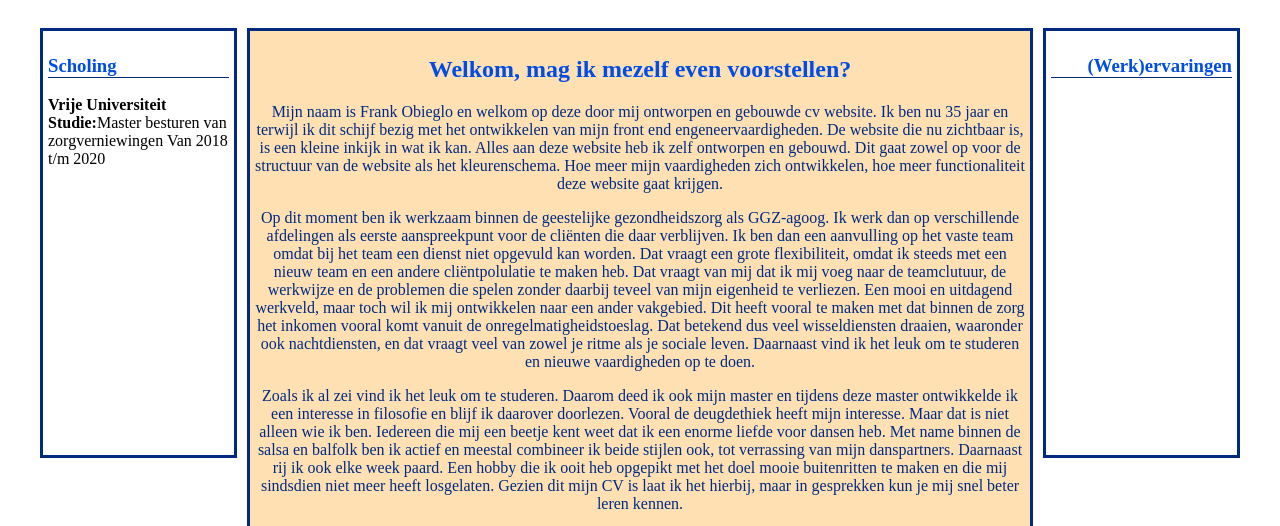
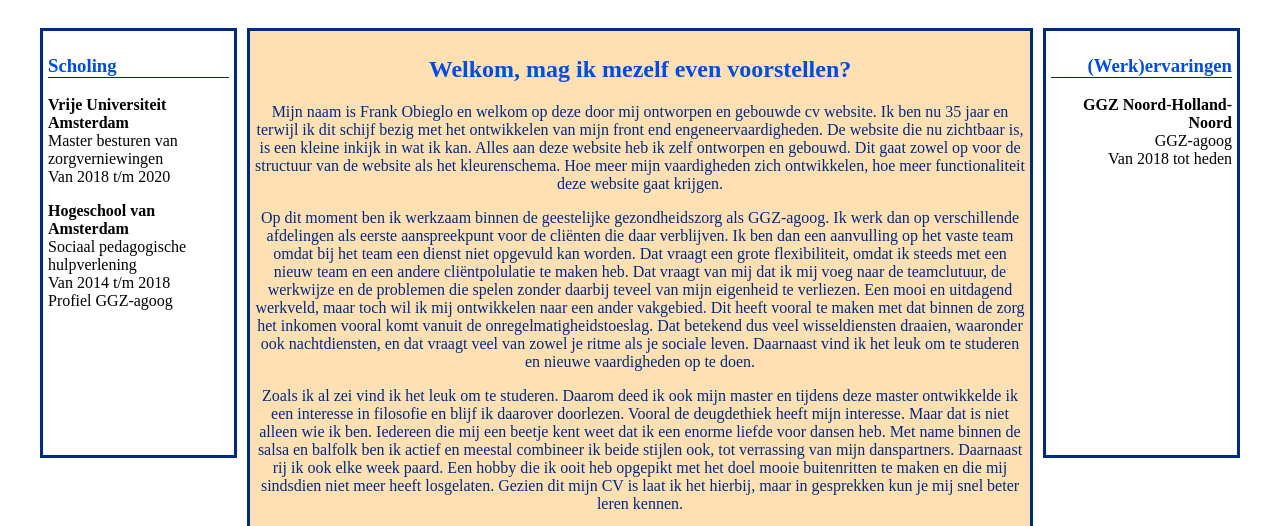
Before and after one commit to Tuanur01/CVone, a plain HTML site: page index.html in a window 1280 px wide. Shown: the part 207-733 px from the top of the page. Drawn offline with Linux system fonts and the light colour scheme.

Commit message:
Info bijgewerkt

```diff
--- a/index.html
+++ b/index.html
@@ -31,9 +31,14 @@
             <section class="grid1">
                 <section class="education">
                     <h3>Scholing</h3>
-                    <p><strong>Vrije Universiteit</strong><br>
-                        <strong>Studie:</strong>Master besturen van zorgverniewingen
+                    <p><strong>Vrije Universiteit Amsterdam</strong><br>
+                        Master besturen van zorgverniewingen<br>
                         Van 2018 t/m 2020
+                    </p>
+                    <p><strong>Hogeschool van Amsterdam</strong><br>
+                        Sociaal pedagogische hulpverlening<br>
+                        Van 2014 t/m 2018<br>
+                        Profiel GGZ-agoog
                     </p>
                 </section>
                 <section class="welcome">
@@ -62,6 +67,10 @@
                 </section>
                 <section class="projects">
                     <h3>(Werk)ervaringen</h3>
+                    <p><strong>GGZ Noord-Holland-Noord</strong><br>
+                        GGZ-agoog<br>
+                        Van 2018 tot heden
+                    </p>
                 </section>
             </section>
         </main>
```
